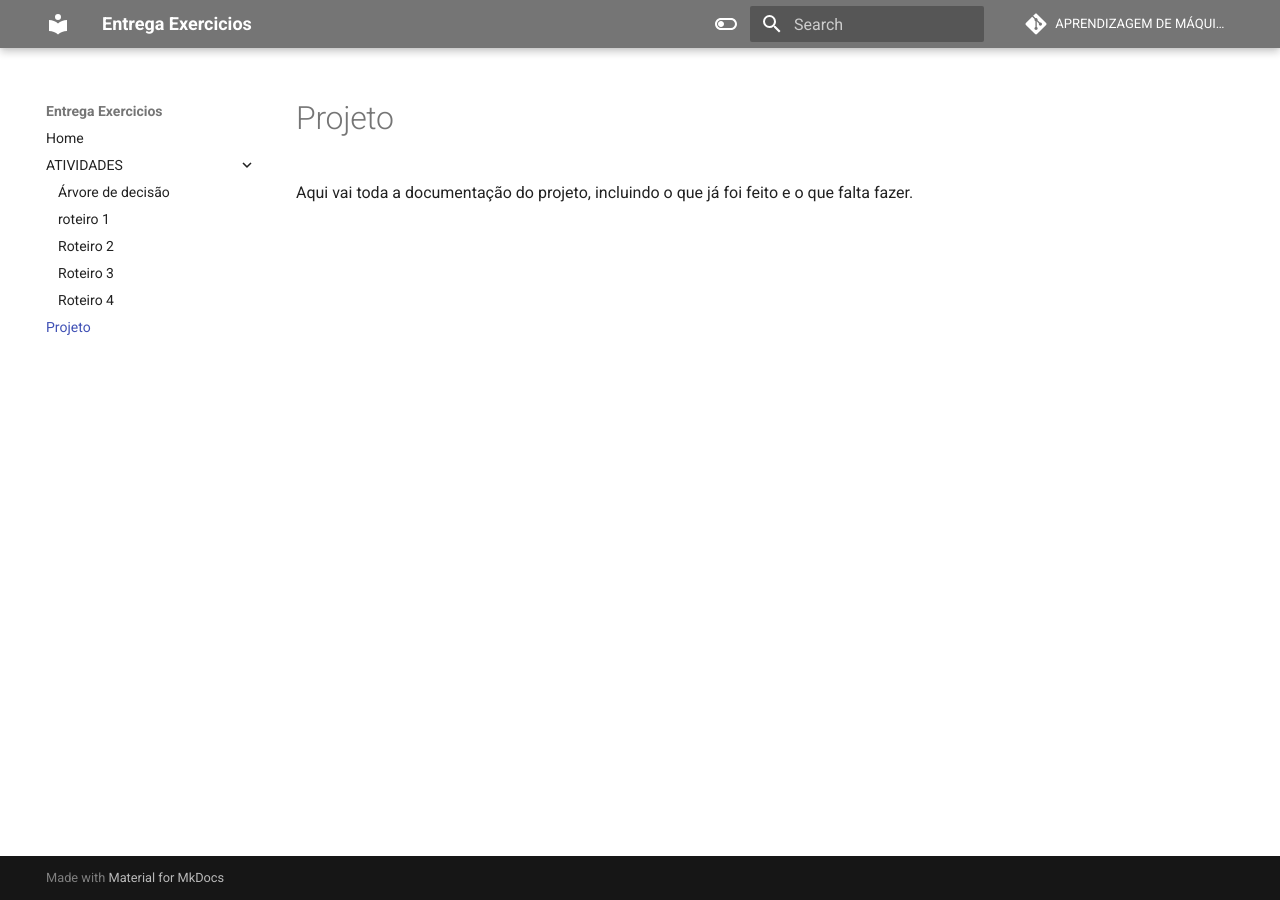
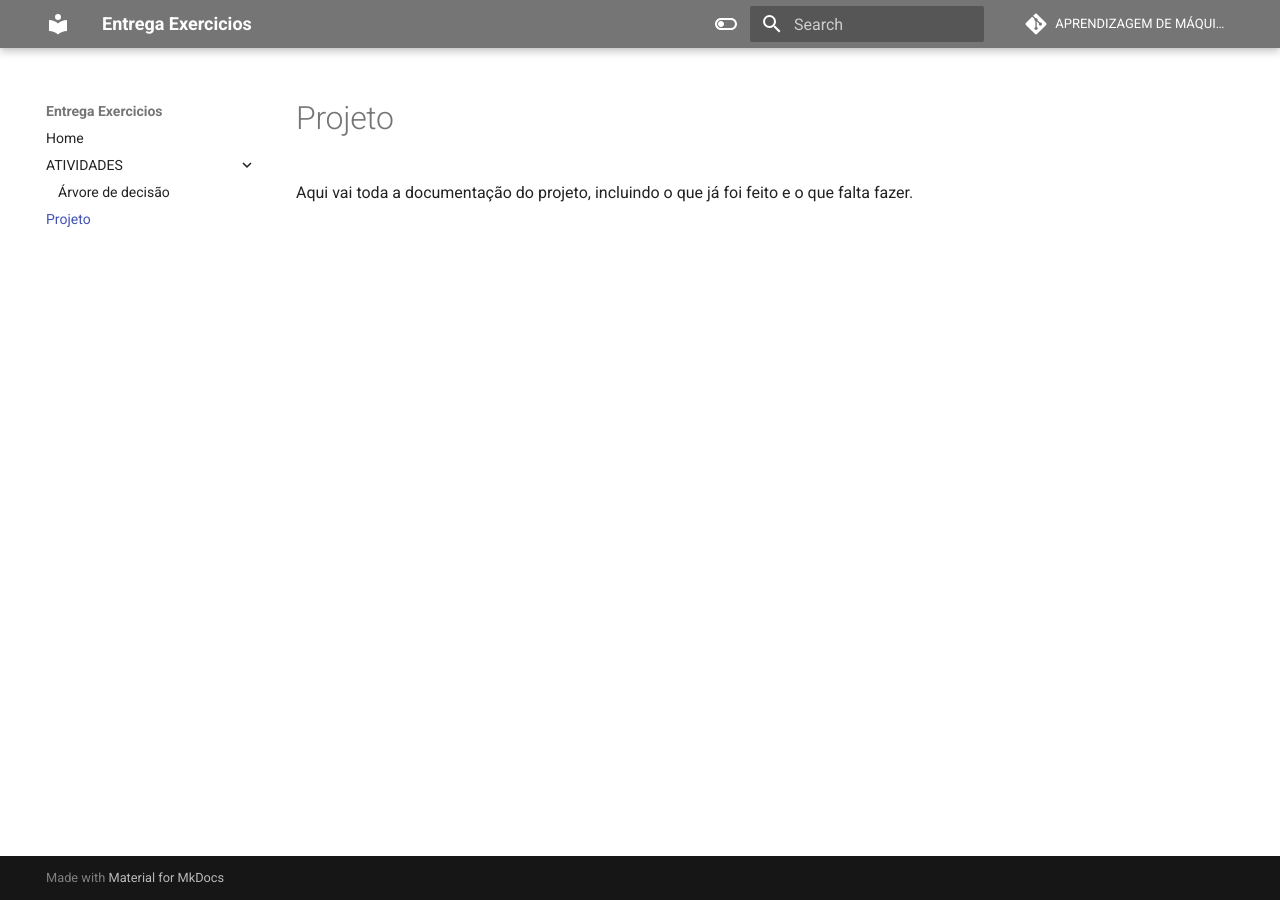
Before and after one commit to MariaLuizazz/MACHINE-LEARNING-PESSOAL, an MkDocs documentation site: the page built from docs/projeto/main.md, in a window 1280 px wide. Built offline with MkDocs 1.6.1 and Material for MkDocs 9.7.7, drawn with Linux system fonts in a browser that asks for light colours; comment, search, counter and statistics services are not loaded.

Commit message:
ajustes corpo mkdocs

```diff
--- a/docs/EXERCICIOAD/Avaliacaodomodelo.py
+++ b/docs/EXERCICIOAD/Avaliacaodomodelo.py
@@ -51,3 +51,5 @@ tree.plot_tree(classifier)
 buffer = StringIO()
 plt.savefig(buffer, format="svg")
 print(buffer.getvalue())
+
+print(df.to_markdown(index=False))
--- a/docs/EXERCICIOAD/Exploracaodedados.py
+++ b/docs/EXERCICIOAD/Exploracaodedados.py
@@ -10,6 +10,4 @@ from sklearn.metrics import accuracy_score
 #carregamento da base
 df = pd.read_csv('https://raw.githubusercontent.com/MariaLuizazz/MACHINE-LEARNING-PESSOAL/refs/heads/main/dados/breast-cancer.csv')
 
-
-
 print(df.to_markdown(index=False))
--- a/mkdocs.yml
+++ b/mkdocs.yml
@@ -137,8 +137,4 @@ nav:
   - Home: index.md
   - ATIVIDADES:
     - Árvore de decisão: ./EXERCICIOAD/main.md
-    - roteiro 1: ./roteiro1/main.md
-    - Roteiro 2: ./roteiro2/main.md
-    - Roteiro 3: ./roteiro3/main.md
-    - Roteiro 4: ./roteiro4/main.md
   - Projeto: ./projeto/main.md
```
Also changed, not shown: docs/EXERCICIOAD/main.md (+1 -1 lines).
